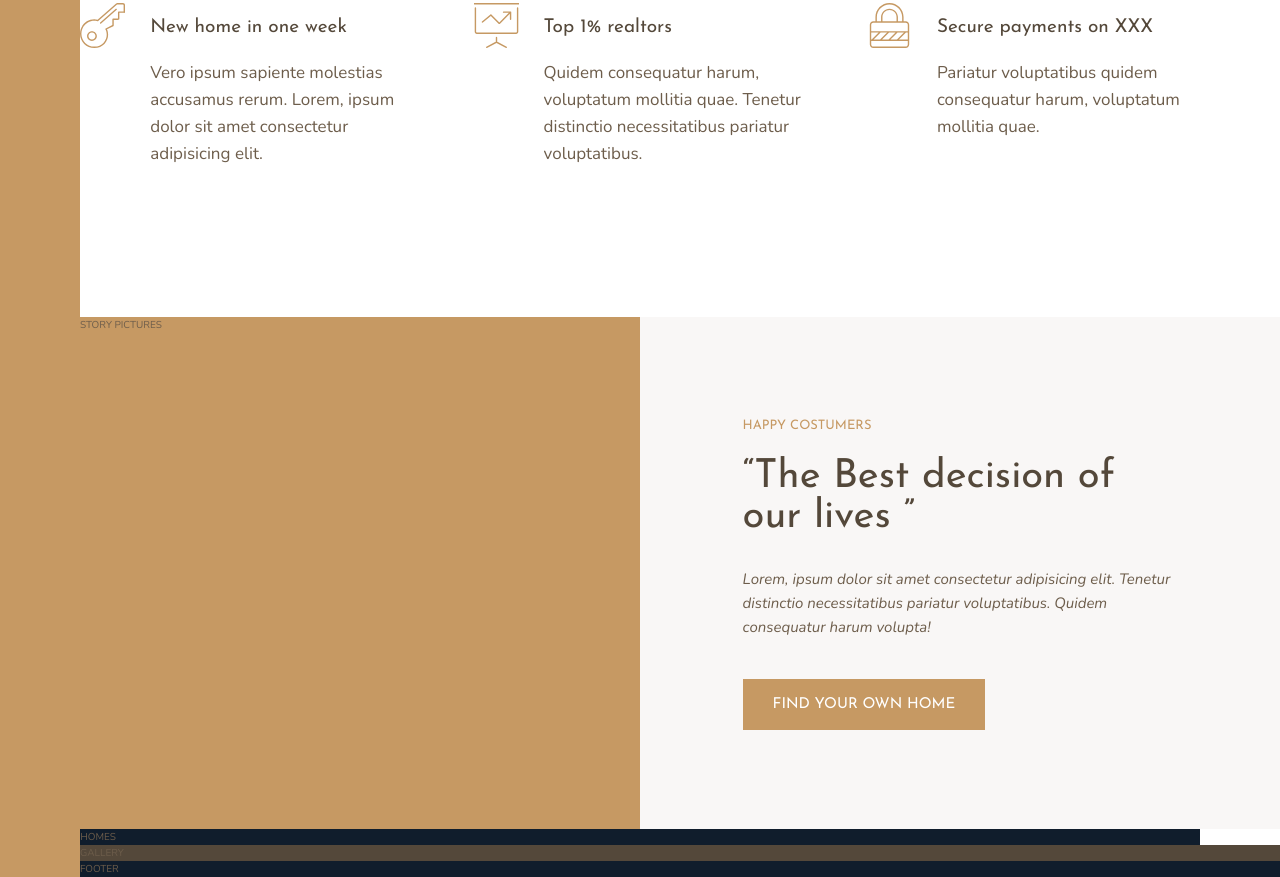
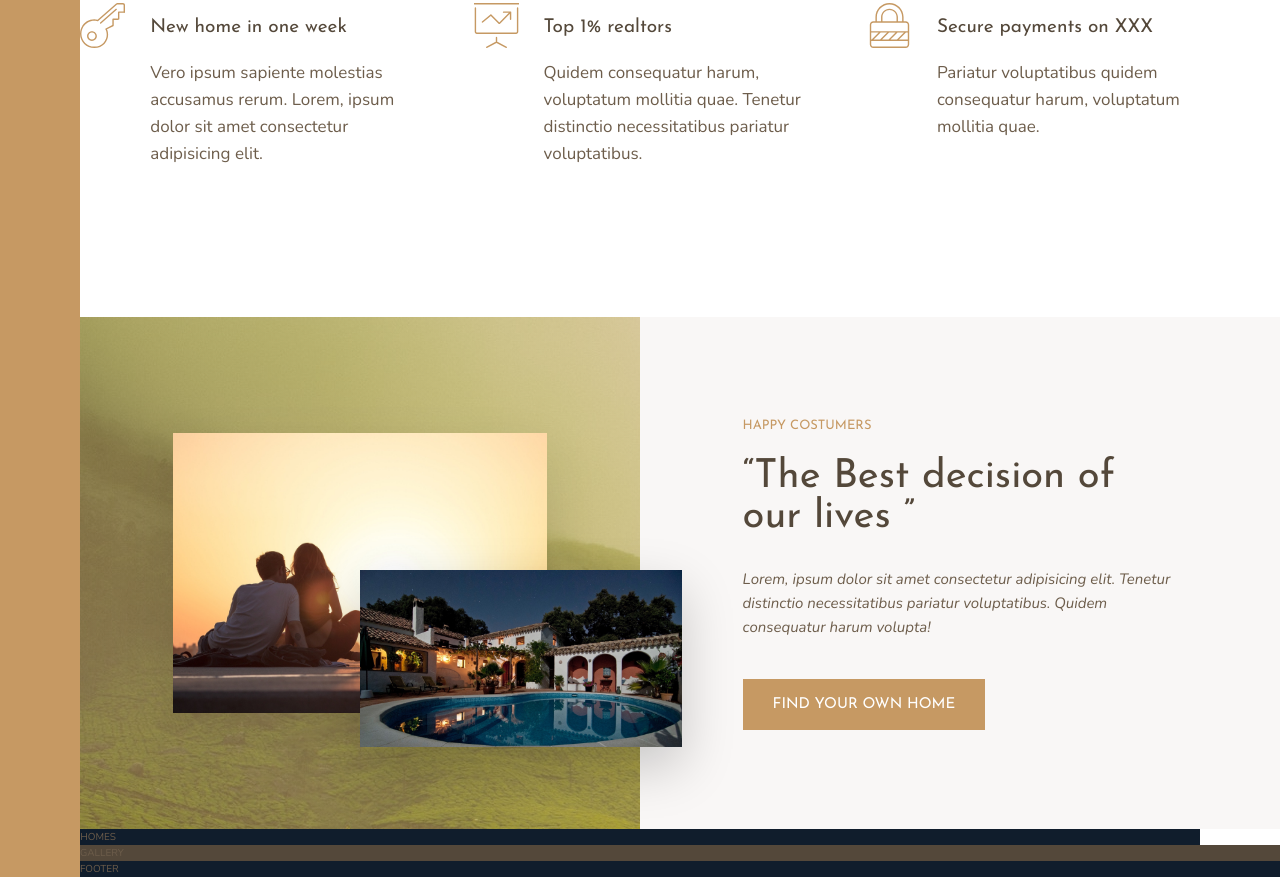
Before and after one commit to SeverusVape/SASS_EXAMPLES, a website: page NEXTER/index.html in a window 1280 px wide. Shown: the part 991-1868 px from the top of the page. Drawn offline with nearby package versions, Linux system fonts and the light colour scheme.

Commit message:
Story: pictures

```diff
--- a/NEXTER/index.html
+++ b/NEXTER/index.html
@@ -96,7 +96,14 @@
         </section>
 
         <!-- STORY -->
-        <div class="story__pictures">STORY PICTURES</div>
+        <div class="story__pictures">
+            <img
+                src="img/story-1.jpeg"
+                alt="Couple img"
+                class="story__img--1"
+            />
+            <img src="img/story-2.jpeg" alt="House img" class="story__img--2" />
+        </div>
 
         <div class="story__content">
             <h3 class="heading-3 mb-sm">Happy Costumers</h3>
--- a/NEXTER/sass/_story.scss
+++ b/NEXTER/sass/_story.scss
@@ -1,7 +1,31 @@
 .story {
     &__pictures {
-        background-color: $color-primary;
         grid-column: full-start / col-end 4;
+        background-image: linear-gradient(
+                rgba($color-primary, 0.5),
+                rgba($color-primary, 0.5)
+            ),
+            url(../img/back.jpg);
+
+        display: grid;
+        grid-template-rows: repeat(6, 1fr);
+        grid-template-columns: repeat(6, 1fr);
+        align-items: center;
+    }
+
+    &__img--1 {
+        width: 100%;
+        grid-row: 2 / 6;
+        grid-column: 2 / 6;
+        box-shadow: 0 2rem 5rem rgba(#000, 0.1);
+    }
+
+    &__img--2 {
+        width: 115%;
+        grid-row: 4 / 6;
+        grid-column: 4 / 7;
+        z-index: 100;
+        box-shadow: 0 2rem 5rem rgba(#000, 0.2);
     }
 
     &__content {
```
Also changed, not shown: NEXTER/css/style.css.
